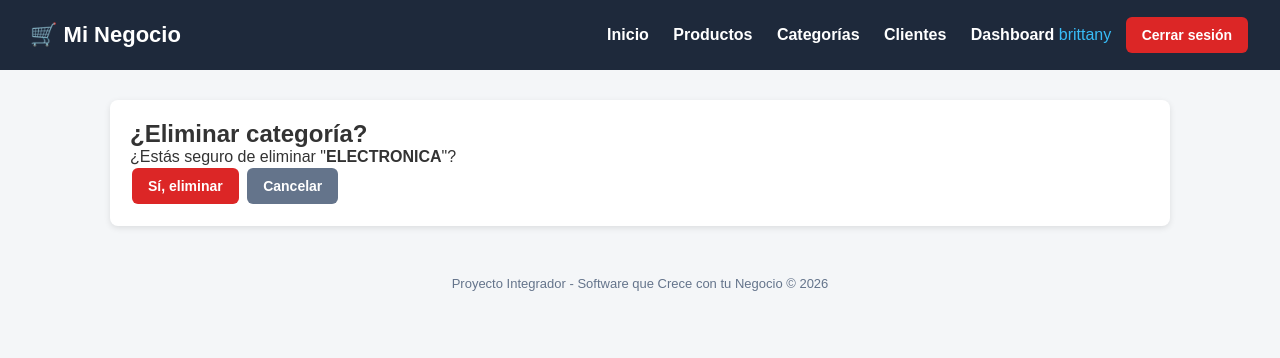
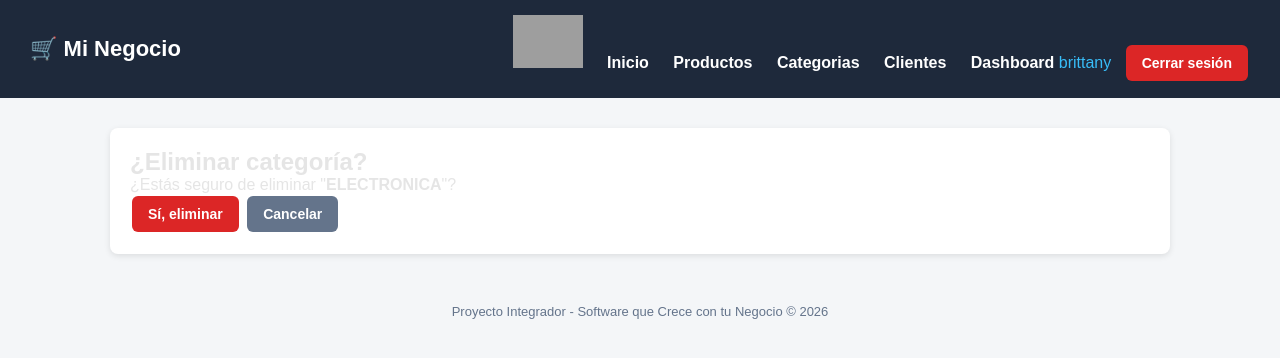
Before and after one commit to rooj100401mmcdjza8-ops/mini-cremeria-chio, a Django app: page /categorias/eliminar/1/ in a window 1280 px wide. Shown: the top 358 px of the page. Run offline with Django 5.2, Linux system fonts and the light colour scheme; a user stored in the database is signed in; data comes from the database, SQL or seed files in the repository; grey boxes are pictures that could not be loaded.

Commit message:
Agregue logo Chio

```diff
--- a/tienda/templates/base.html
+++ b/tienda/templates/base.html
@@ -1,12 +1,13 @@
+{% load static %}
 <!DOCTYPE html>
 <html lang="es">
 <head>
     <meta charset="UTF-8">
     <meta name="viewport" content="width=device-width, initial-scale=1.0">
-    <title>{% block title %}Mi Negocio{% endblock %}</title>
+    <title>{% block title %}Mini Cremeria Chio {% endblock %}</title>
     <style>
         * { margin: 0; padding: 0; box-sizing: border-box; }
-        body { font-family: Arial, sans-serif; background: #f4f6f8; color: #333; }
+        body { font-family: Arial, sans-serif; background: #f4f6f8; color: #33333321; }
         header {
             background: #1e293b; color: #fff; padding: 15px 30px;
             display: flex; justify-content: space-between; align-items: center;
@@ -61,9 +62,10 @@
         <nav>
 
 </nav><nav>
+    <img src="{% static 'img/chio.png' %}" width="70" alt="Logo Chio">
     <a href="{% url 'inicio' %}">Inicio</a>
     <a href="{% url 'lista_productos' %}">Productos</a>
-    <a href="{% url 'lista_categorias' %}">Categorías</a>
+    <a href="{% url 'lista_categorias' %}">Categorias</a>
     <a href="{% url 'lista_clientes' %}">Clientes</a>
 
     {% if user.is_authenticated %}
```
Also changed, not shown: static/img/chio-png.jpg (added).
